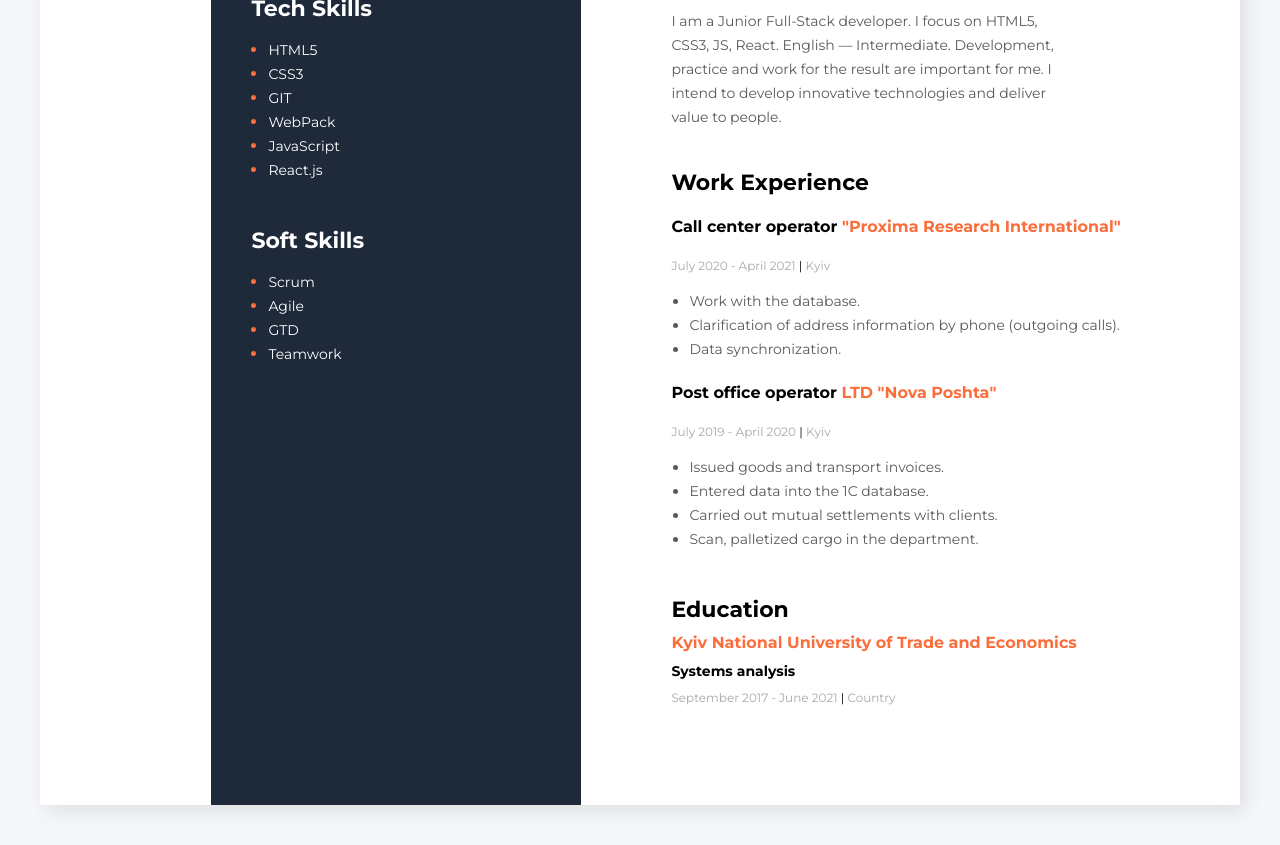
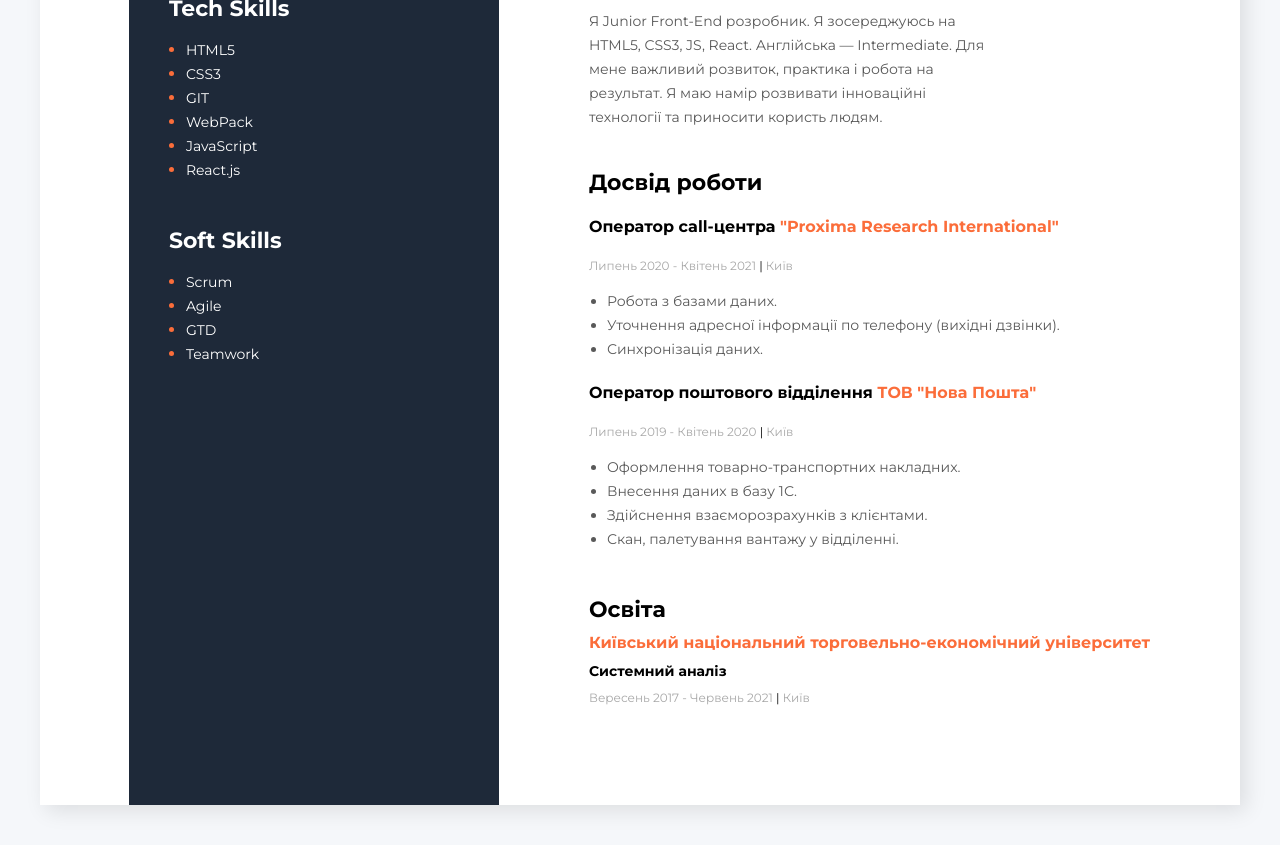
Before and after one commit to maxim11122/resume-ukr, a plain HTML site: page index.html in a window 1280 px wide. Shown: the part 270-1115 px from the top of the page. Drawn offline with Linux system fonts and the light colour scheme.

Commit message:
Add files via upload

```diff
--- a/index.html
+++ b/index.html
@@ -17,50 +17,51 @@
         <div class="main-content-section">
             <!-- about me -->
             <div class="about-me-section">
-                <h2 class="about-me-profession">Full-Stack Developer</h2>
-                <h1 class="about-me-name">Maxim Tumoshenko</h1>
+                <h2 class="about-me-profession">Front-End Розробник</h2>
+                <h1 class="about-me-name">Максим Тимошенко</h1>
                 <p class="about-me-description">
-                    I am a Junior Full-Stack developer. I focus on HTML5, CSS3, JS, React. English — Intermediate.
-                    Development, practice and work for the result are important for me. I intend to develop innovative technologies and deliver value to people.
+                    Я Junior Front-End розробник. Я зосереджуюсь на HTML5, CSS3, JS, React. Англійська — Intermediate.
+                    Для мене важливий розвиток, практика і робота на результат. Я маю намір розвивати інноваційні технології та приносити
+                    користь людям.
                 </p>
             </div>
 
 
             <!-- my work experience-->
             <div class="my-work-experience">
-                <h3 class="main-content-title">Work Experience</h3>
+                <h3 class="main-content-title">Досвід роботи</h3>
                 <!-- company 1-->
                 <div class="my-work-experience-company-block">
-                    <h4 class="my-work-experience-position">Call center operator <span class="my-work-experience-company">"Proxima Research International"</span></h4>
-                    <p class="my-work-experience-period">July 2020 - April 2021 <span class="my-work-experience-divider">|</span> Kyiv</p>
+                    <h4 class="my-work-experience-position">Оператор call-центра <span class="my-work-experience-company">"Proxima Research International"</span></h4>
+                    <p class="my-work-experience-period">Липень 2020 - Квітень 2021 <span class="my-work-experience-divider">|</span> Київ</p>
                     <ul class="my-work-experience-duties">
                         <li class="my-work-experience-duty">
-                            Work with the database.
+                            Робота з базами даних.
                         </li>
                         <li class="my-work-experience-duty">
-                            Clarification of address information by phone (outgoing calls).
+                            Уточнення адресної інформації по телефону (вихідні дзвінки).
                         </li>
                         <li class="my-work-experience-duty">
-                            Data synchronization.
+                            Синхронізація даних.
                         </li>
                     </ul>
                 </div>
                 <!-- company 2-->
                 <div>
-                    <h4 class="my-work-experience-position">Post office operator <span class="my-work-experience-company">LTD "Nova Poshta"</span></h4>
-                    <p class="my-work-experience-period">July 2019 - April 2020 <span class="my-work-experience-divider">|</span> Kyiv</p>
+                    <h4 class="my-work-experience-position">Оператор поштового відділення <span class="my-work-experience-company">ТОВ "Нова Пошта"</span></h4>
+                    <p class="my-work-experience-period">Липень 2019 - Квітень 2020 <span class="my-work-experience-divider">|</span> Київ</p>
                     <ul class="my-work-experience-duties">
                         <li class="my-work-experience-duty">
-                            Issued goods and transport invoices.
+                            Оформлення товарно-транспортних накладних.
                         </li>
                         <li class="my-work-experience-duty">
-                            Entered data into the 1C database.
+                            Внесення даних в базу 1С.
                         </li>
                         <li class="my-work-experience-duty">
-                            Carried out mutual settlements with clients.
+                            Здійснення взаєморозрахунків з клієнтами.
                         </li>
                         <li class="my-work-experience-duty">
-                            Scan, palletized cargo in the department.
+                            Скан, палетування вантажу у відділенні.
                         </li>
                     </ul>
                 </div>
@@ -68,10 +69,10 @@
 
             <!-- my education-->
             <div class="my-education-section">
-                <h3 class="main-content-title">Education</h3>
-                <h4 class="my-education-univercity">Kyiv National University of Trade and Economics</h4>
-                <h5 class="my-education-speciality">Systems analysis</h5>
-                <p class="my-education-period">September 2017 - June 2021 <span class="my-education-divider">|</span> Country</p>
+                <h3 class="main-content-title">Освіта</h3>
+                <h4 class="my-education-univercity">Київський національний торговельно-економічний університет</h4>
+                <h5 class="my-education-speciality">Системний аналіз</h5>
+                <p class="my-education-period">Вересень 2017 - Червень 2021 <span class="my-education-divider">|</span> Київ</p>
             </div>
         </div>
 
@@ -80,7 +81,7 @@
 
             <!-- contacts -->
             <div class="contacts-section">
-                <h3 class="sidebar-title">Contacts</h3>
+                <h3 class="sidebar-title">Контакти</h3>
                 <div>
                     <span class="contacts-section-type">C:</span>
                     <a class="contacts-section-link" href="tel:+380970786778">+38 097 078 67 78</a>
```
